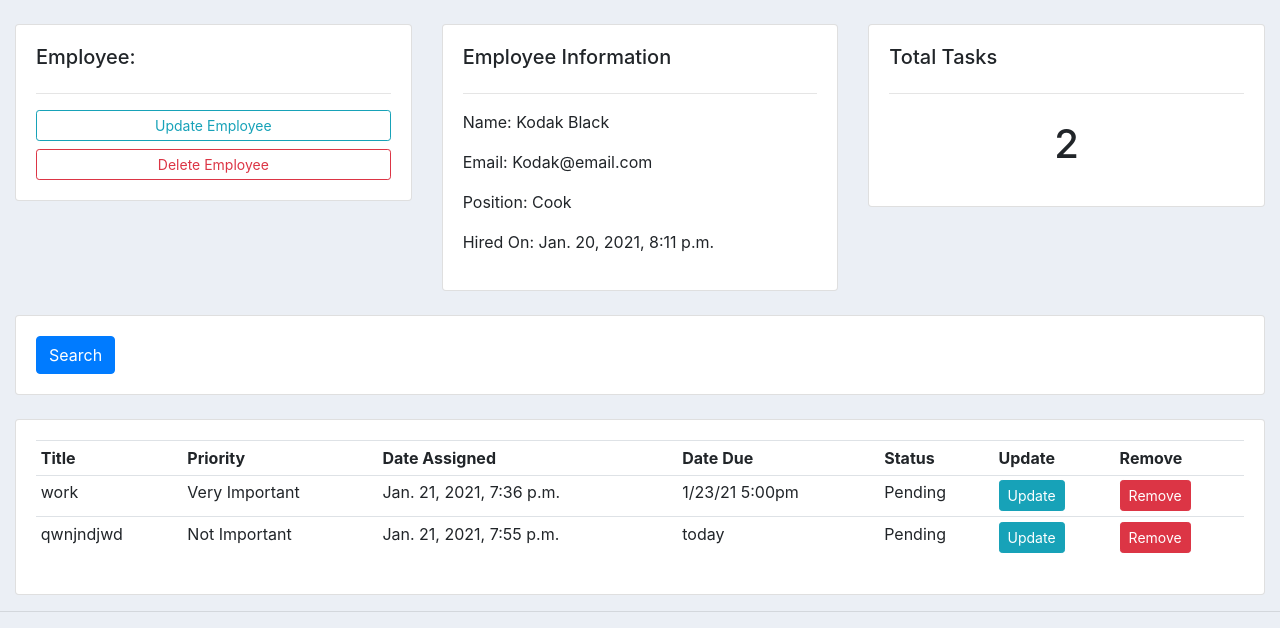
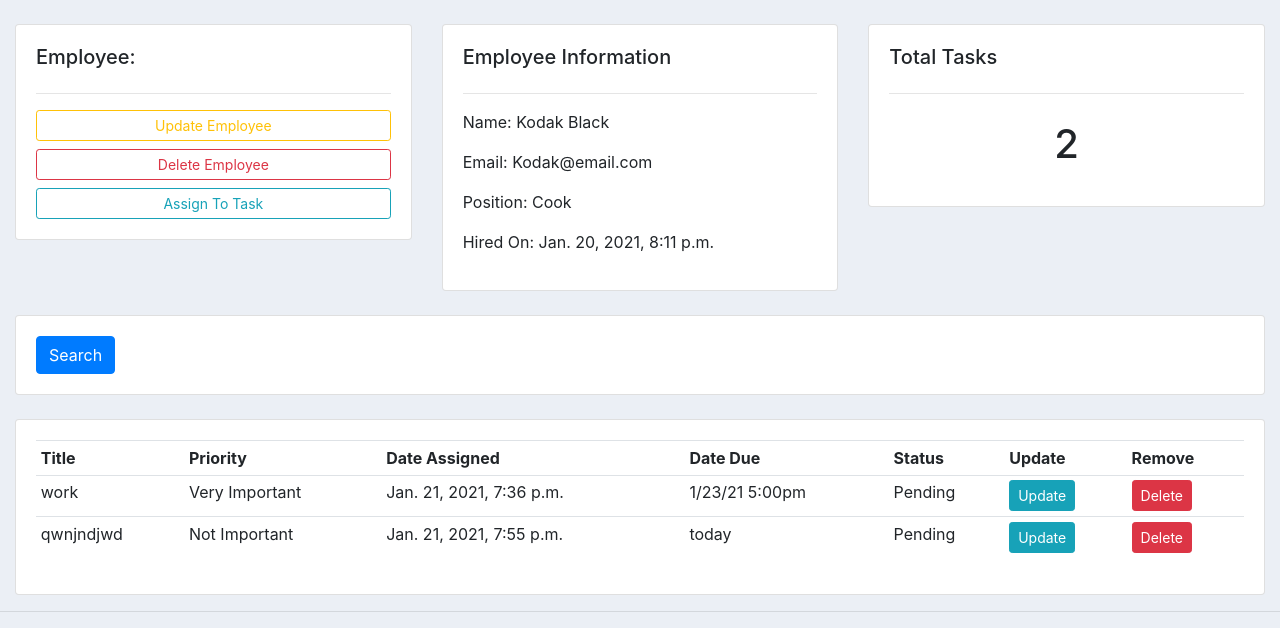
Before and after one commit to edgerees/schedule_plusp4, a Django app: page /employee/1/ in a window 1280 px wide. Shown: the part 216-844 px from the top of the page. Run offline with Django 3.2, Linux system fonts and the light colour scheme; data comes from the database, SQL or seed files in the repository; both versions use the stored data as it was after the commit; some libraries are stand-ins or nearby versions.

Commit message:
fixed multiple form task assignedment

```diff
--- a/schedule_app/templates/schedule_app/dashboard.html
+++ b/schedule_app/templates/schedule_app/dashboard.html
@@ -20,7 +20,7 @@
 
                 {% for employee in employees %}
                 <tr>
-
+                    <td><a class="btn btn-sm btn-info" href="{% url 'employee' employee.id %}">View</a></td>
                     <td>{{employee.name}}</td>
                     <td>{{employee.position}}</td>
                 </tr>
@@ -34,7 +34,6 @@
         <h5>LAST 5 TASKS</h5>
         <hr>
         <div class="card card-body">
-            <a class="btn btn-primary  btn-sm btn-block" href="{% url 'create_task' %}">Create a Task</a>
             <table class="table table-sm">
                 <tr>
                     <th>Title</th>
@@ -55,7 +54,7 @@
                     <td>{{task.date_due}}</td>
                     <td>{{task.priority}}</td>
                     <td><a class="btn btn-sm btn-info" href="{% url 'update_task' task.id %}">Update</a></td>
-                    <td><a class="btn btn-sm btn-danger" href="">Delete</a></td>
+                    <td><a class="btn btn-sm btn-danger" href="{% url 'delete_task' task.id %}">Delete</a></td>
 
                 </tr>
                 {% endfor %}
--- a/schedule_app/templates/schedule_app/employee.html
+++ b/schedule_app/templates/schedule_app/employee.html
@@ -9,8 +9,10 @@
         <div class="card card-body">
             <h5>Employee:</h5>
             <hr>
-            <a class="btn btn-outline-info  btn-sm btn-block" href="">Update Employee</a>
+            <a class="btn btn-outline-warning  btn-sm btn-block" href="">Update Employee</a>
             <a class="btn btn-outline-danger  btn-sm btn-block" href="">Delete Employee</a>
+            <a class="btn btn-outline-info  btn-sm btn-block" href="{% url 'create_task' employee.id %}">Assign To
+                Task</a>
 
         </div>
     </div>
@@ -73,8 +75,8 @@
                     <td>{{task.date_assigned}}</td>
                     <td>{{task.date_due}}</td>
                     <td>{{task.status}}</td>
-                    <td><a class="btn btn-sm btn-info" href="">Update</a></td>
-                    <td><a class="btn btn-sm btn-danger" href="">Remove</a></td>
+                    <td><a class="btn btn-sm btn-info" href="{% url 'update_task' task.id %}">Update</a></td>
+                    <td><a class="btn btn-sm btn-danger" href="{% url 'delete_task' task.id %}">Delete</a></td>
                 </tr>
                 {% endfor %}
 
--- a/schedule_app/templates/schedule_app/task_form.html
+++ b/schedule_app/templates/schedule_app/task_form.html
@@ -9,7 +9,11 @@
 
             <form action="" method="POST">
                 {% csrf_token %}
+                {{ formset.management_form }}
+                {% for form in formset %}
                 {{form}}
+                <hr>
+                {% endfor %}
 
                 <input type="submit" name="Submit">
             </form>
--- a/schedule_app/urls.py
+++ b/schedule_app/urls.py
@@ -2,9 +2,10 @@ from django.urls import path
 from . import views
 
 urlpatterns = [
-    path('', views.home),
-    path('positions/', views.positions),
-    path('employee/<str:pk>/', views.employee),
-    path('create_task/', views.createTask, name='create_task'),
+    path('', views.home, name='home'),
+    path('positions/', views.positions, name='positions'),
+    path('employee/<str:pk>/', views.employee, name='employee'),
+    path('create_task/<str:pk>/', views.createTask, name='create_task'),
     path('update_task/<str:pk>/', views.updateTask, name='update_task'),
+    path('delete_task/<str:pk>/', views.deleteTask, name='delete_task'),
 ]
--- a/schedule_app/views.py
+++ b/schedule_app/views.py
@@ -1,5 +1,6 @@
 from django.shortcuts import render, redirect
 from django.http import HttpResponse
+from django.forms import inlineformset_factory
 from .models import *
 from .forms import TaskForm
 
@@ -40,12 +41,29 @@ def employee(request, pk):
     return render(request, 'schedule_app/employee.html', context)
 
 
-def createTask(request):
+def createTask(request, pk):
+    TaskFormSet = inlineformset_factory(
+        Employee, Task, fields=('title', 'description', 'status', 'priority', 'date_due'), extra=5)
+    employee = Employee.objects.get(id=pk)
+    formset = TaskFormSet(queryset=Task.objects.none(), instance=employee)
+    if request.method == 'POST':
+        formset = TaskFormSet(request.POST, instance=employee)
+        if formset.is_valid():
+            formset.save()
+            return redirect('/')
 
-    form = TaskForm()
+    context = {'formset': formset}
+
+    return render(request, 'schedule_app/task_form.html', context)
+
+
+def updateTask(request, pk):
+    task = Task.objects.get(id=pk)
+
+    form = TaskForm(instance=task)
+
     if request.method == 'POST':
-        # print('Priniting POST', request.POST)
-        form = TaskForm(request.POST)
+        form = TaskForm(request.POST, instance=task)
         if form.is_valid():
             form.save()
             return redirect('/')
@@ -55,11 +73,13 @@ def createTask(request):
     return render(request, 'schedule_app/task_form.html', context)
 
 
-def updateTask(request, pk):
+def deleteTask(request, pk):
     task = Task.objects.get(id=pk)
 
-    form = TaskForm(instance=task)
+    if request.method == 'POST':
+        task.delete()
+        return redirect('/')
 
-    context = {'form': form}
+    context = {'title': task}
 
-    return render(request, 'schedule_app/task_form.html', context)
+    return render(request, 'schedule_app/delete.html', context)
```
Also changed, not shown: schedule_app/templates/schedule_app/delete.html (added, +22 -0 lines), db.sqlite3.
